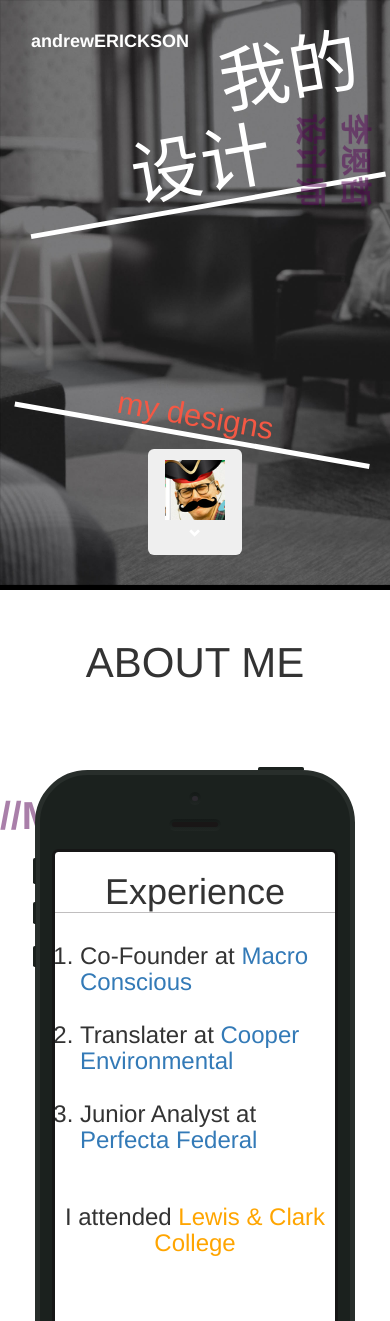
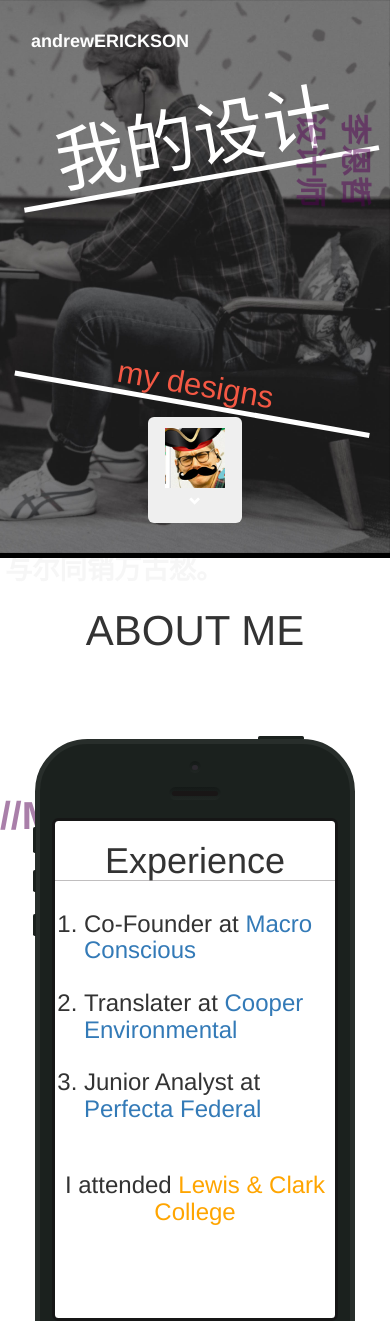
Before and after one commit to andrewbiang888/portfolio, a plain HTML site: page index.html in a window 390 px wide. Shown: the top 1321 px of the page. Drawn offline with nearby package versions, Linux system fonts and the light colour scheme.

Commit message:
it will update margins on iphone 1

```diff
--- a/css/style.css
+++ b/css/style.css
@@ -86,6 +86,7 @@ body::after {
 .jumbotron {
   background: url('../img/t.benderpic1.jpg') no-repeat;
   background-size: cover;
+  background-position: right;
   /*background-image: url('../img/t.benderpic1.jpg') no-repeat;*/
   /*background-color:black;*/
   /*background-image:radial-gradient(white, rgba(255,255,255,.2) 2px, transparent 40px), radial-gradient(white, rgba(255,255,255,.15) 1px, transparent 30px), radial-gradient(white, rgba(255,255,255,.1) 2px, transparent 40px), radial-gradient(rgba(255,255,255,.4), rgba(255,255,255,.1) 2px, transparent 30px);*/
@@ -118,6 +119,7 @@ body::after {
   -ms-transform: rotate(-10deg); /* IE 9 */
   -webkit-transform: rotate(-10deg);
   border-bottom: solid white 5px;
+  margin-top: 1em;
 }
 
 .jumbotron .container h2 {
@@ -127,11 +129,9 @@ body::after {
   -ms-transform: rotate(10deg); /* IE 9 */
   -webkit-transform: rotate(10deg);
   border-bottom: solid white 5px;
+  margin-top: .5em;
 }
 
-.jumbotron .container h3 {
-
-}
 
 /*.jumbotron .eyeseeyou {
   background-image: url('../img/andreweseo.png');
@@ -158,6 +158,9 @@ body::after {
 .jumbotron button a:hover {
   color: black;
 }
+
+
+
 
 #text-center {
   text-align: center;
@@ -278,7 +281,15 @@ footer {
 
 .font-control li {
   list-style: none;
+  font-size: .75em;
 }
+
+.job-experience ol {
+  margin-left: 4px;
+
+}
+
+
 
 
 /*MODAL*/
@@ -320,6 +331,7 @@ footer {
     margin: auto auto;
   }
 
+
 }
 
 /*SOCIAL*/
```
Also changed, not shown: index.html (+4 -0 lines).
